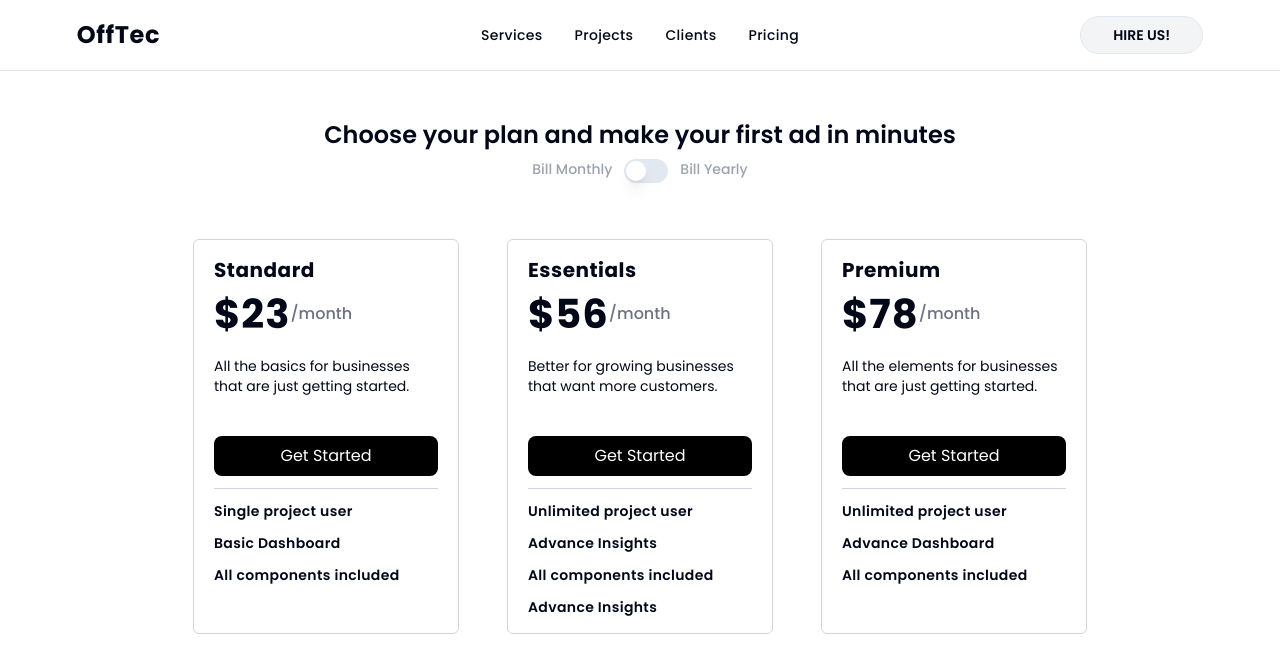
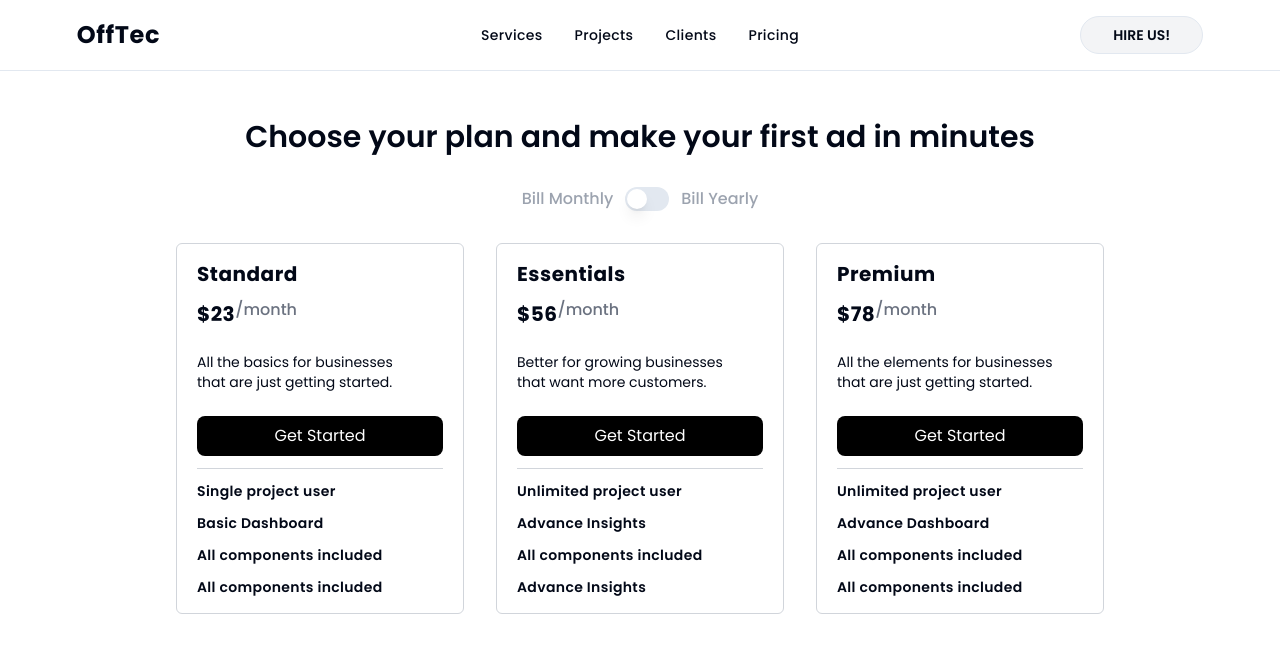
Before and after one commit to Bharat1111/offtec, a Next.js app: page /pricing in a window 1280 px wide. Shown: the top 672 px of the page. Built offline with nearby package versions, Linux system fonts and the light colour scheme.

Commit message:
pricing page fix

```diff
--- a/src/app/pricing/page.tsx
+++ b/src/app/pricing/page.tsx
@@ -4,18 +4,18 @@ import { Switch } from "@/components/ui/switch";
 
 const Pricing = () => {
   return (
-    <div className="flex flex-col gap-2 py-6 w-full md:py-12 px-[6%] items-center">
-      <p className="font-semibold text-2xl">
+    <div className="flex flex-col gap-8 py-6 w-full md:py-12 px-[6%] items-center">
+      <p className="font-semibold text-3xl">
         Choose your plan and make your first ad in minutes
       </p>
-      <div className="flex gap-3 pb-6 md:pb-12">
-        <p className="text-sm font-medium text-gray-400">Bill Monthly</p>
+      <div className="flex gap-3  ">
+        <p className=" font-medium text-gray-400">Bill Monthly</p>
 
         <Switch />
 
-        <p className="text-sm font-medium text-gray-400">Bill Yearly</p>
+        <p className=" font-medium text-gray-400">Bill Yearly</p>
       </div>
-      <div className="flex justify-between flex-col md:flex-row gap-8 md:gap-12">
+      <div className="flex  flex-col w-full md:flex-row gap-8 md:gap-8 items-center justify-center">
         <PriceCard
           price={23}
           title="Standard"
@@ -23,6 +23,7 @@ const Pricing = () => {
           list={[
             "Single project user",
             "Basic Dashboard",
+            "All components included",
             "All components included",
           ]}
           bgColor="bg-black"
@@ -47,6 +48,7 @@ const Pricing = () => {
             "Unlimited project user",
             "Advance Dashboard",
             "All components included",
+            "All components included",
           ]}
           bgColor="bg-black"
         />
--- a/src/components/PriceCard.tsx
+++ b/src/components/PriceCard.tsx
@@ -11,25 +11,33 @@ type Props = {
 const PriceCard = ({ price, title, desc, list, bgColor }: Props) => {
   return (
     <div
-      className={`flex flex-col flex-1 border rounded-md border-gray-300 px-5 py-4`}
+      className={`flex flex-col w-full  md:w-72  border rounded-md border-gray-300 px-6 md:px-5 py-8 md:py-4`}
     >
-      <div className="flex flex-col  border-b  pb-3 border-gray-300">
-        <p className="tracking-wide font-bold text-xl ">{title}</p>
-        <div className="flex items-center">
-          <p className={`tracking-wide font-bold text-[40px]`}>${price}</p>
-          <p className="text-[16px] font-medium text-gray-500">/month</p>
+      <div className="flex flex-col  border-b gap-6 pb-3 border-gray-300">
+        <div className="flex flex-col gap-3">
+          <p className="tracking-wide font-bold text-2xl md:text-xl ">
+            {title}
+          </p>
+          <div className="flex ">
+            <p className={`tracking-wide font-bold text-5xl md:text-xl `}>
+              ${price}
+            </p>
+            <p className="text-sm md:text-[16px] mt-auto mb-2 font-medium text-gray-500">
+              /month
+            </p>
+          </div>
         </div>
-        <p className=" text-sm mt-3 w-56 mb-10">{desc}</p>
+        <p className=" md:text-sm w-56 ">{desc}</p>
 
         <button
           className={`${
             bgColor ? bgColor : "bg-black"
-          } text-base py-2 rounded-lg md:mt-auto text-white`}
+          } text-base py-2  rounded md:rounded-lg md:mt-auto text-white`}
         >
           Get Started
         </button>
       </div>
-      <div className="flex flex-col tracking-wide mt-3 gap-3 font-semibold text-sm ">
+      <div className="flex flex-col tracking-wide mt-3 gap-3 font-semibold md:text-sm ">
         {list.map((item, index) => (
           <p key={index}>{item}</p>
         ))}
```
